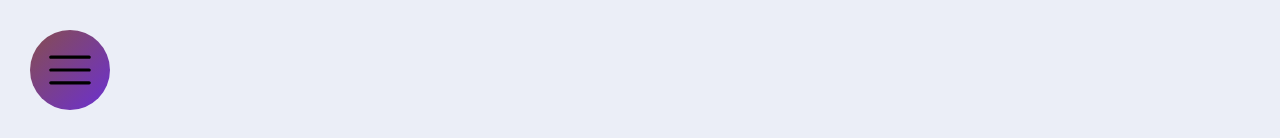
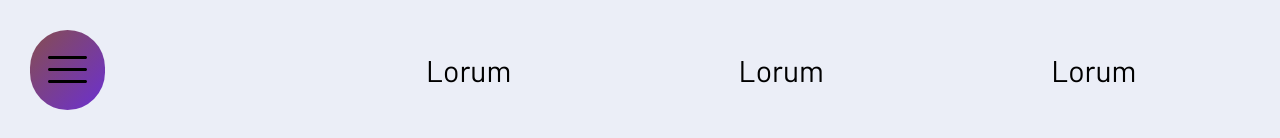
Before and after one commit to CarbonMaster/CSS-Website, a Next.js app: page / in a window 1280 px wide. Shown: the top 138 px of the page. Built offline with nearby package versions, Linux system fonts and the light colour scheme.

Commit message:
Menu up upd

```diff
--- a/src/components/atoms/MenuList.tsx
+++ b/src/components/atoms/MenuList.tsx
@@ -18,9 +18,9 @@ export const MenuList = () => {
     return (
         <List>
             <br />
-            <MenuOption>a</MenuOption>
-            <MenuOption>a</MenuOption>
-            <MenuOption>a</MenuOption>
+            <MenuOption>Option</MenuOption>
+            <MenuOption>Option</MenuOption>
+            <MenuOption>Option</MenuOption>
         </List>
     );
 };
--- /dev/null
+++ b/src/components/atoms/NavBar.tsx
@@ -0,0 +1,25 @@
+import styled from '@emotion/styled';
+
+const MenuOption = styled.li`
+    padding: 10px;
+    font-size: 3em;
+`;
+
+const List = styled.ul`
+    display: flex;
+    flex-direction: row;
+    justify-content: space-around;
+    align-items: center;
+    width: 100%;
+`;
+
+export const NavBar = () => {
+    return (
+        <List>
+            <br />
+            <MenuOption>Lorum</MenuOption>
+            <MenuOption>Lorum</MenuOption>
+            <MenuOption>Lorum</MenuOption>
+        </List>
+    );
+};
--- a/src/components/atoms/index.tsx
+++ b/src/components/atoms/index.tsx
@@ -1,4 +1,4 @@
 export * from './Nothing';
 export * from './HamburgerMenuImage';
-
+export * from './NavBar';
 export * from './MenuList';
--- a/src/components/molecues/Login.tsx
+++ b/src/components/molecues/Login.tsx
@@ -1,14 +1,12 @@
 import styled from '@emotion/styled';
 import React, { useRef, useState } from 'react';
-import { MenuList, HamburgerMenuImage } from '../../components';
+import { MenuList, HamburgerMenuImage, NavBar } from '../../components';
 
 const Menu = styled.ul`
-    display: block;
     background-color: rgba(156, 168, 212, 0.2);
     padding: 30px;
-    //overflow: hidden;
-    //border-bottom: 3px solid #cde700;
     box-shadow: 1px 2px 3px rgba(0, 0, 0, 0.2);
+    //display: inline-block;
 `;
 
 const Button = styled.input`
@@ -68,15 +66,13 @@ const Button = styled.input`
         transition: all 0.2s;
     }
 
-    :checked ~ .MenuContent {
+    /* :checked ~ .MenuLabel {
         max-height: 100%;
+        transition: all 1s;
     }
 
     :checked ~ .MenuLabel {
-        background: linear-gradient(to right bottom, rgba(255, 255, 255, 0.8), rgba(23, 22, 23, 0.8)),
-            url('./img/konon.png') no-repeat center center;
-        background-color: red !important;
-    }
+    } */
 `;
 
 const MenuLabel = styled.label`
@@ -101,8 +97,10 @@ const MenuLabelImage = styled.svg`
     background-size: 60%;
 `;
 
-const MenuHidden = styled.div`
-    overflow: hidden;
+const MenuUpperPart = styled.div`
+    display: flex;
+    flex-direction: row;
+    justify-content: space-between;
 `;
 
 export const Login = () => {
@@ -111,13 +109,18 @@ export const Login = () => {
     const image = useRef(null);
 
     const MenuContent = styled.div<{ isChecked: boolean }>`
-        //padding: 0 0 0 50px;
+        padding: 0 0 0 50px;
         //max-height: 0;
-        //z-index: 2;
+        z-index: 2;
 
         overflow: hidden;
-        height: ${isChecked ? '100%' : '0px'};
+        max-height: ${isChecked ? '100%' : '0px'};
         transition: all 1s;
+
+        ::${isChecked ? 'after' : 'content'} {
+            max-height: ${isChecked ? '100%' : '0px'};
+            transition: all 1s;
+        }
     `;
 
     const imageClick = () => {
@@ -129,10 +132,13 @@ export const Login = () => {
 
     return (
         <Menu>
-            <Button type={'checkbox'} onChange={() => console.log('Active')} ref={ref} />
-            <MenuLabel onClick={imageClick}>
-                <MenuLabelImage />
-            </MenuLabel>
+            <MenuUpperPart>
+                <Button type={'checkbox'} onChange={() => console.log('Active')} ref={ref} />
+                <MenuLabel onClick={imageClick}>
+                    <MenuLabelImage />
+                </MenuLabel>
+                <NavBar />
+            </MenuUpperPart>
             <MenuContent isChecked={false}>{isChecked ? <MenuList /> : <MenuList />}</MenuContent>
         </Menu>
     );
```
Also changed, not shown: src/components/molecues/MainSection.tsx (+4 -3 lines).
